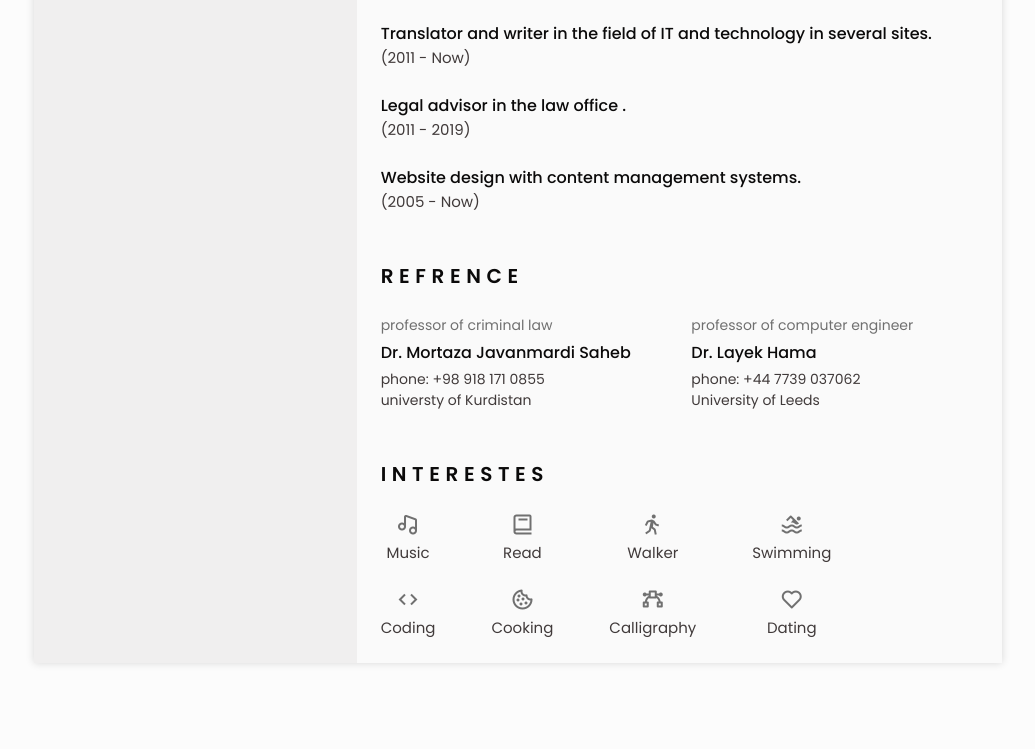
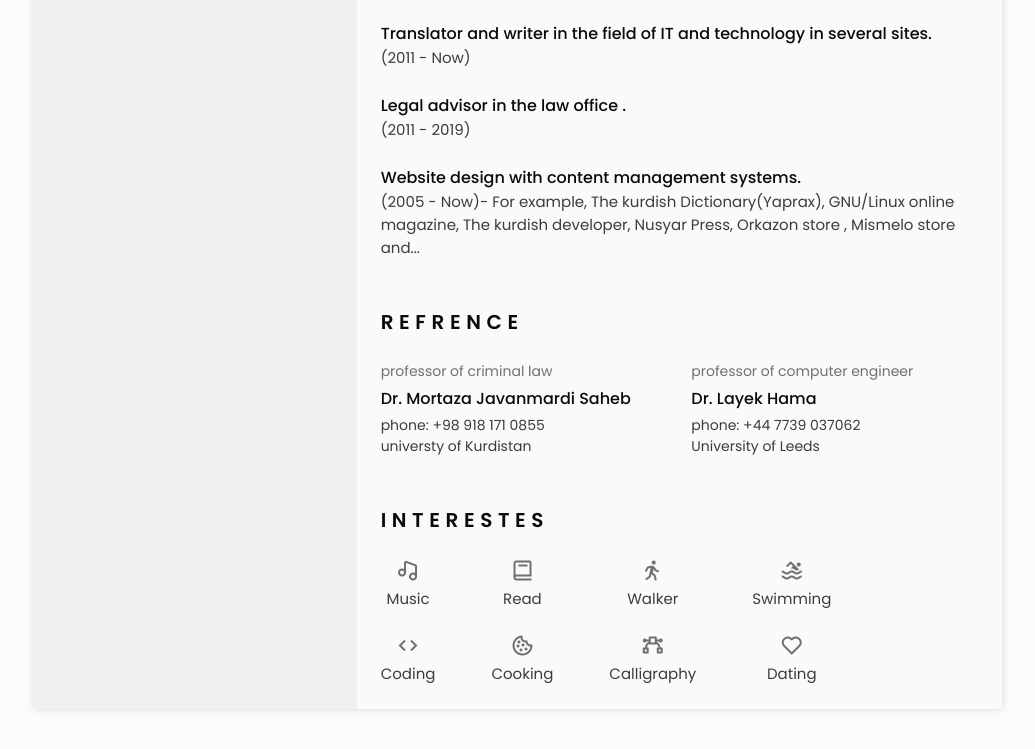
Before and after one commit to javadsajjadi/cv, a plain HTML site: page index.html in a window 1280 px wide. Shown: the part 1404-2153 px from the top of the page, without its empty margins (122-1157 px from the left). Before the commit the page ends 2115 px from the top, so only its background shows below. Drawn offline with nearby package versions, Linux system fonts and the light colour scheme.

Commit message:
Update index.html

```diff
--- a/index.html
+++ b/index.html
@@ -60,7 +60,7 @@
 
                              <li class="nav__item">
                                 <a href="#EMPLOYMENT" class="nav__link">
-                                    <i class="bx bx-briefcase-alt nav__icon"></i>EMPLOYMENT
+                                    <i class="bx bxs-user-check nav__icon"></i>EMPLOYMENT
                                 </a>
                             </li>
 
@@ -384,7 +384,8 @@ Azad University of Mahabad-2007                                </p>
 
                              <div class="certificate__content">
                                 <h3 class="certificate__title">Website design with content management systems.</h3>
-                                <p class="certificate__description"> (2005 - Now) </p>
+                                <p class="certificate__description"> (2005 - Now)- For example,
+The kurdish Dictionary(Yaprax), GNU/Linux online magazine, The kurdish developer, Nusyar Press, Orkazon store , Mismelo store and... </p>
                             </div>
 
                             </div>
```
